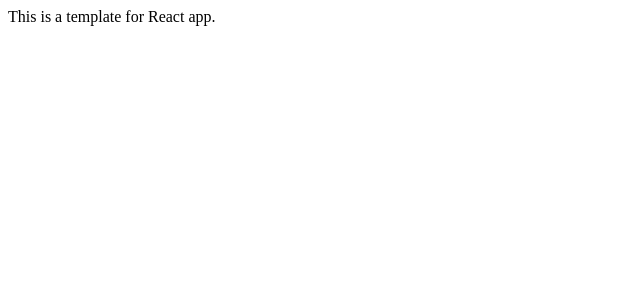
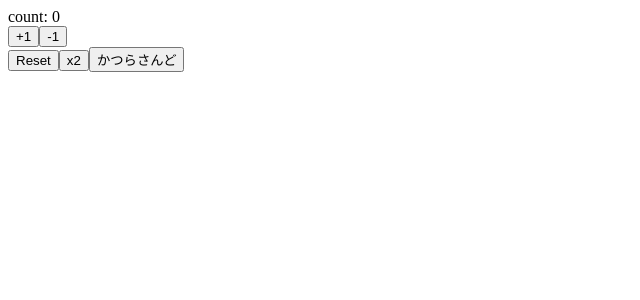
Before and after one commit to tokada11/react-hooks-101, a React (Create React App) app: page / in a window 1280 px wide. Shown: the top 300 px of the page, without its empty margins (0-640 px from the left). Built offline with nearby package versions, Linux system fonts and the light colour scheme.

Commit message:
hello react hooks

```diff
--- a/src/App.js
+++ b/src/App.js
@@ -1,10 +1,28 @@
-import React from 'react'
+import React, { useState } from 'react'
 
 const App = () => {
+  const [count, setCount] = useState(0)
+
+  const increment = () => setCount(count + 1)
+  const decrement = () => setCount(count - 1)
+  const reset = () => setCount(0)
+  const double = () => setCount(count*2)
+  const third = () => setCount((count%3 === 0) ? count/3 : count)
   return (
-    <div>
-      This is a template for React app.
-    </div>
+    <>
+      <div>
+        count: {count}
+      </div>
+      <div>
+        <button onClick={increment}>+1</button>
+        <button onClick={decrement}>-1</button>
+      </div>
+      <div>
+        <button onClick={reset}>Reset</button>
+        <button onClick={double}>x2</button>
+        <button onClick={third}>かつらさんど</button>
+      </div>
+    </>
   )
 }
 
```
